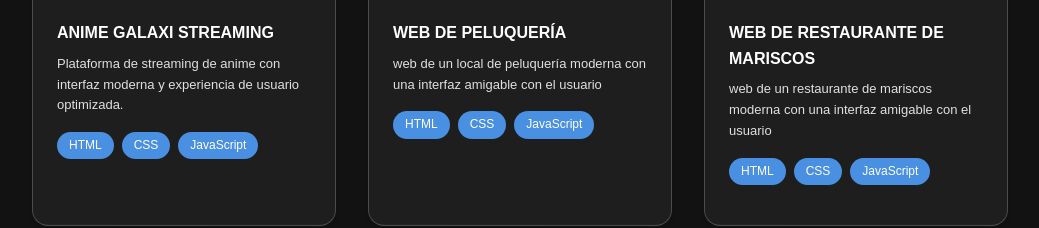
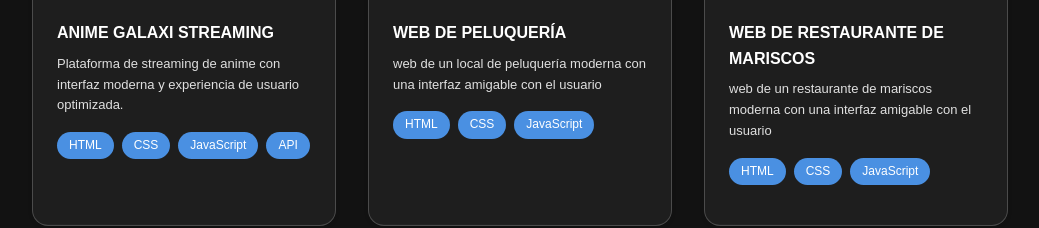
Before and after one commit to JEISON-DAVID/Portafolio-, a plain HTML site: page index.html in a window 1280 px wide. Shown: the part 1800-2028 px from the top of the page, without its empty margins (120-1159 px from the left). Drawn offline with nearby package versions, Linux system fonts and the light colour scheme.

Commit message:
update index.html

```diff
--- a/index.html
+++ b/index.html
@@ -1214,6 +1214,7 @@ img {
                                 <span class="project-tag">HTML</span>
                                 <span class="project-tag">CSS</span>
                                 <span class="project-tag">JavaScript</span>
+                                <span class="project-tag">API</span>
                             </div>
                         </div>
                     </article>
```
